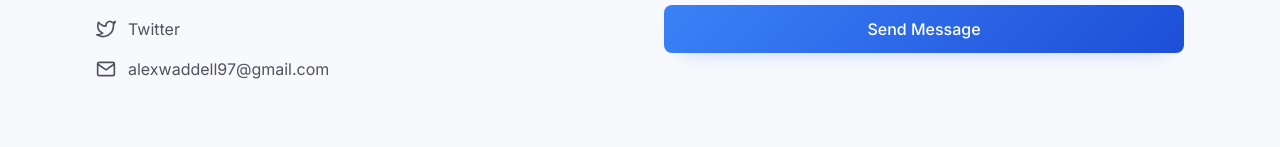
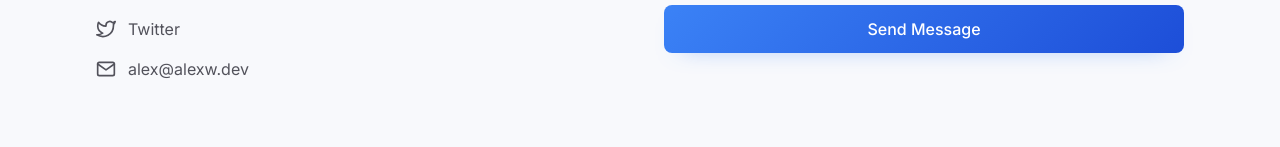
Before and after one commit to alexwaddell97/portfolio, a React (Vite) app: page / in a window 1280 px wide. Shown: the part 4166-4313 px from the top of the page. Built offline with nearby package versions, Linux system fonts and the light colour scheme; no server answers.

Commit message:
patch: update email across site and cv

```diff
--- a/src/components/Contact.tsx
+++ b/src/components/Contact.tsx
@@ -9,7 +9,7 @@ const socialLinks = [
   { icon: FiGithub, label: 'GitHub', href: 'https://github.com/alexwaddell97' },
   { icon: FiLinkedin, label: 'LinkedIn', href: 'https://www.linkedin.com/in/alexander-waddell/' },
   { icon: FiTwitter, label: 'Twitter', href: 'https://x.com/alexw_dev' },
-  { icon: FiMail, label: 'alexwaddell97@gmail.com', href: 'mailto:alexwaddell97@gmail.com' },
+  { icon: FiMail, label: 'alex@alexw.dev', href: 'mailto:alex@alexw.dev' },
 ];
 
 const inputClasses =
@@ -46,7 +46,7 @@ function ContactForm() {
         message,
       ].join('\n'));
 
-      window.location.href = `mailto:alexwaddell97@gmail.com?subject=${subject}&body=${body}`;
+      window.location.href = `mailto:alex@alexw.dev?subject=${subject}&body=${body}`;
       event.currentTarget.reset();
       setFallbackStatus('succeeded');
     } catch {
@@ -118,7 +118,7 @@ function ContactForm() {
       </button>
       {hasSubmissionError && (
         <p className="rounded-lg border border-border bg-bg-secondary px-4 py-3 text-sm text-text-secondary" role="alert">
-          Message failed to send. Please try again or email alexwaddell97@gmail.com directly.
+          Message failed to send. Please try again or email alex@alexw.dev directly.
         </p>
       )}
 
--- a/src/data/cv.ts
+++ b/src/data/cv.ts
@@ -7,7 +7,7 @@ const cvData: CVProfile = {
   fullName: 'Alexander Waddell',
   title: 'Lead Developer · Software Architect · Mentor',
   location: 'Newcastle, United Kingdom',
-  email: 'alexwaddell97@gmail.com',
+  email: 'alex@alexw.dev',
   website: 'https://alexw.dev',
   summary:
     'Lead Developer with 6+ years delivering production software for agencies and SMEs. I specialise in JavaScript/TypeScript, React, Next.js, and Node.js, building scalable web apps, CRMs, and high-converting marketing sites from discovery through launch. I help teams work more effectively through clear technical direction, structured delivery, and hands-on mentoring.',
```
Also changed, not shown: 1 other file (tests, documents, lock files or other folders).
